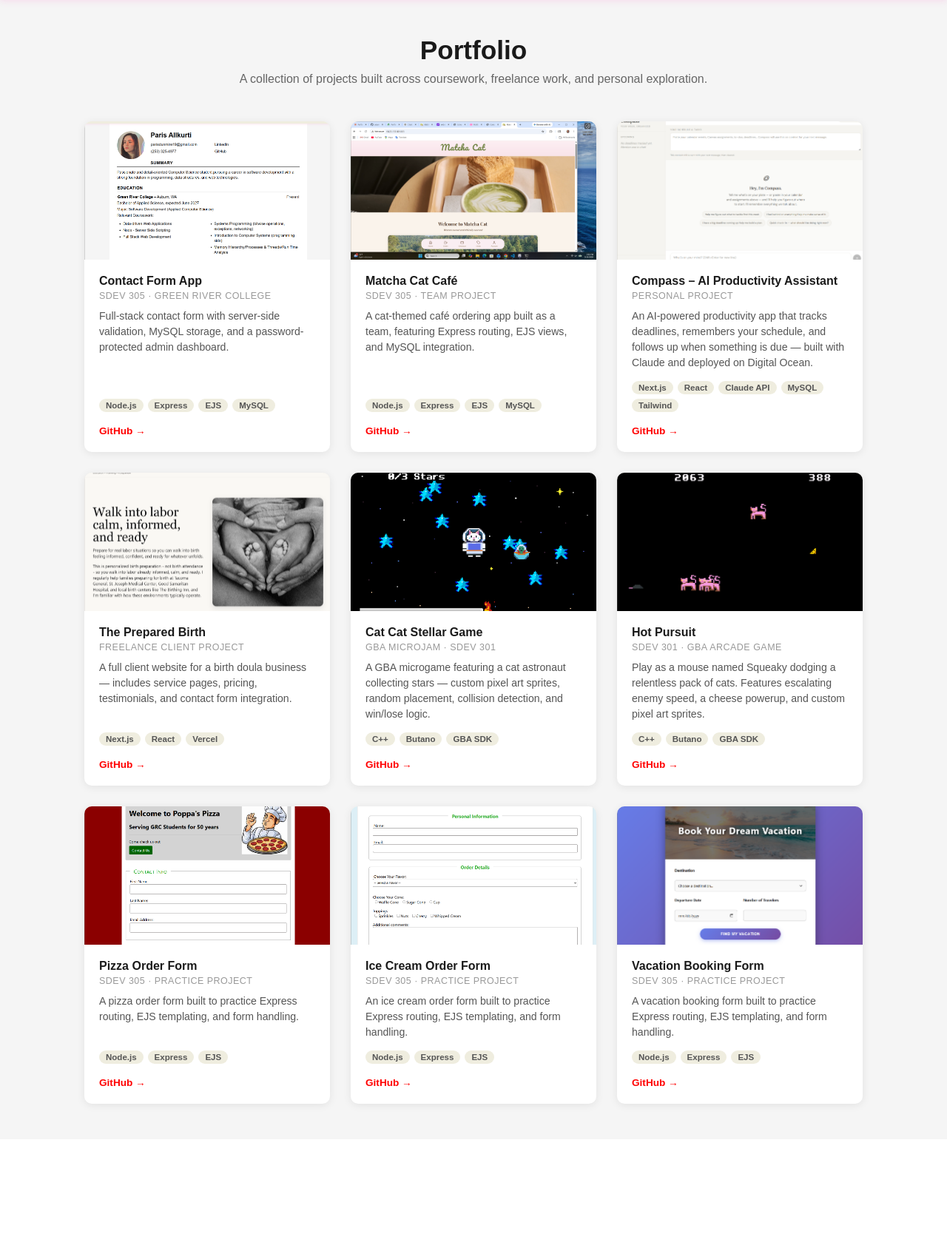
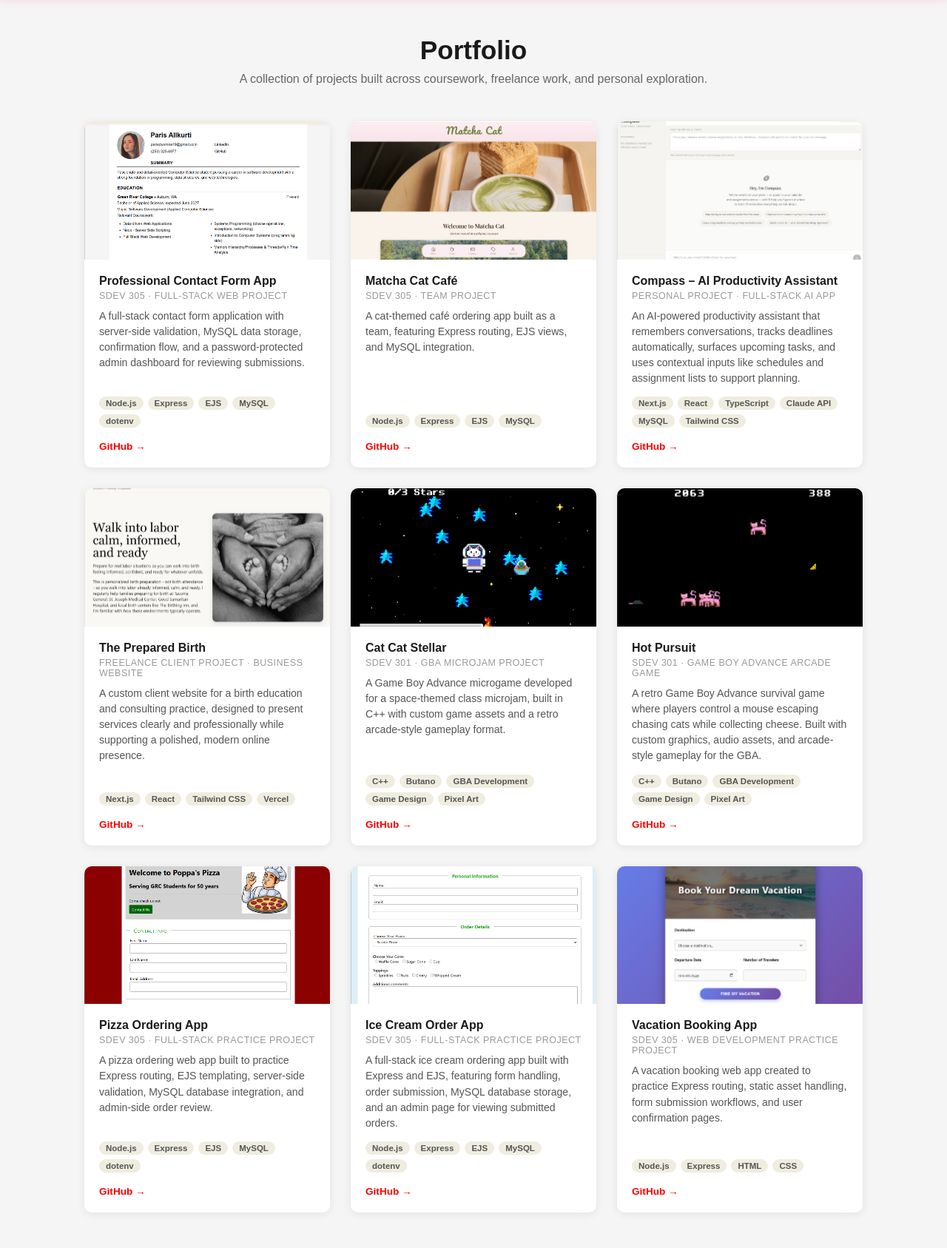
Before and after one commit to pdunmire-pcd/contact-form, a Node server app: page /portfolio in a window 1280 px wide. Shown: the part 56-1743 px from the top of the page at 74% size. Before the commit the page ends 1556 px from the top, so only its background shows below. Run offline with Node 20, Linux system fonts and the light colour scheme.

Commit message:
portfolio page updates

```diff
--- a/views/portfolio.ejs
+++ b/views/portfolio.ejs
@@ -23,11 +23,11 @@
           <img src="/images/contact_form_screenshot.png" alt="Contact form page showing input fields for name, email, and how we met">
         </div>
         <div class="project-body">
-          <h2>Contact Form App</h2>
-          <p class="project-context">SDEV 305 · Green River College</p>
-          <p class="project-desc">Full-stack contact form with server-side validation, MySQL storage, and a password-protected admin dashboard.</p>
+          <h2>Professional Contact Form App</h2>
+          <p class="project-context">SDEV 305 · Full-Stack Web Project</p>
+          <p class="project-desc">A full-stack contact form application with server-side validation, MySQL data storage, confirmation flow, and a password-protected admin dashboard for reviewing submissions.</p>
           <div class="project-tags">
-            <span>Node.js</span><span>Express</span><span>EJS</span><span>MySQL</span>
+            <span>Node.js</span><span>Express</span><span>EJS</span><span>MySQL</span><span>dotenv</span>
           </div>
           <div class="project-links">
             <a href="https://github.com/pdunmire-pcd/contact-form" target="_blank">GitHub →</a>
@@ -58,10 +58,10 @@
         </div>
         <div class="project-body">
           <h2>Compass – AI Productivity Assistant</h2>
-          <p class="project-context">Personal Project</p>
-          <p class="project-desc">An AI-powered productivity app that tracks deadlines, remembers your schedule, and follows up when something is due — built with Claude and deployed on Digital Ocean.</p>
+          <p class="project-context">Personal Project · Full-Stack AI App</p>
+          <p class="project-desc">An AI-powered productivity assistant that remembers conversations, tracks deadlines automatically, surfaces upcoming tasks, and uses contextual inputs like schedules and assignment lists to support planning.</p>
           <div class="project-tags">
-            <span>Next.js</span><span>React</span><span>Claude API</span><span>MySQL</span><span>Tailwind</span>
+            <span>Next.js</span><span>React</span><span>TypeScript</span><span>Claude API</span><span>MySQL</span><span>Tailwind CSS</span>
           </div>
           <div class="project-links">
             <a href="https://github.com/pdunmire-pcd/compass" target="_blank">GitHub →</a>
@@ -75,10 +75,10 @@
         </div>
         <div class="project-body">
           <h2>The Prepared Birth</h2>
-          <p class="project-context">Freelance Client Project</p>
-          <p class="project-desc">A full client website for a birth doula business — includes service pages, pricing, testimonials, and contact form integration.</p>
+          <p class="project-context">Freelance Client Project · Business Website</p>
+          <p class="project-desc">A custom client website for a birth education and consulting practice, designed to present services clearly and professionally while supporting a polished, modern online presence.</p>
           <div class="project-tags">
-            <span>Next.js</span><span>React</span><span>Vercel</span>
+            <span>Next.js</span><span>React</span><span>Tailwind CSS</span><span>Vercel</span>
           </div>
           <div class="project-links">
             <a href="https://github.com/pdunmire-pcd/the-prepared-birth" target="_blank">GitHub →</a>
@@ -91,11 +91,11 @@
           <img src="/images/cat_collect_stars_screenshot.png" alt="Cat Cat Stellar Game screenshot showing a cat astronaut collecting stars on a Game Boy Advance screen">
         </div>
         <div class="project-body">
-          <h2>Cat Cat Stellar Game</h2>
-          <p class="project-context">GBA Microjam · SDEV 301</p>
-          <p class="project-desc">A GBA microgame featuring a cat astronaut collecting stars — custom pixel art sprites, random placement, collision detection, and win/lose logic.</p>
+          <h2>Cat Cat Stellar</h2>
+          <p class="project-context">SDEV 301 · GBA Microjam Project</p>
+          <p class="project-desc">A Game Boy Advance microgame developed for a space-themed class microjam, built in C++ with custom game assets and a retro arcade-style gameplay format.</p>
           <div class="project-tags">
-            <span>C++</span><span>Butano</span><span>GBA SDK</span>
+            <span>C++</span><span>Butano</span><span>GBA Development</span><span>Game Design</span><span>Pixel Art</span>
           </div>
           <div class="project-links">
             <a href="https://github.com/pdunmire-pcd/microjam" target="_blank">GitHub →</a>
@@ -109,10 +109,10 @@
         </div>
         <div class="project-body">
           <h2>Hot Pursuit</h2>
-          <p class="project-context">SDEV 301 · GBA Arcade Game</p>
-          <p class="project-desc">Play as a mouse named Squeaky dodging a relentless pack of cats. Features escalating enemy speed, a cheese powerup, and custom pixel art sprites.</p>
+          <p class="project-context">SDEV 301 · Game Boy Advance Arcade Game</p>
+          <p class="project-desc">A retro Game Boy Advance survival game where players control a mouse escaping chasing cats while collecting cheese. Built with custom graphics, audio assets, and arcade-style gameplay for the GBA.</p>
           <div class="project-tags">
-            <span>C++</span><span>Butano</span><span>GBA SDK</span>
+            <span>C++</span><span>Butano</span><span>GBA Development</span><span>Game Design</span><span>Pixel Art</span>
           </div>
           <div class="project-links">
             <a href="https://github.com/pdunmire-pcd/hot-pursuit" target="_blank">GitHub →</a>
@@ -125,11 +125,11 @@
           <img src="/images/pizza_form.png" alt="Pizza order form showing topping selections and order submission">
         </div>
         <div class="project-body">
-          <h2>Pizza Order Form</h2>
-          <p class="project-context">SDEV 305 · Practice Project</p>
-          <p class="project-desc">A pizza order form built to practice Express routing, EJS templating, and form handling.</p>
+          <h2>Pizza Ordering App</h2>
+          <p class="project-context">SDEV 305 · Full-Stack Practice Project</p>
+          <p class="project-desc">A pizza ordering web app built to practice Express routing, EJS templating, server-side validation, MySQL database integration, and admin-side order review.</p>
           <div class="project-tags">
-            <span>Node.js</span><span>Express</span><span>EJS</span>
+            <span>Node.js</span><span>Express</span><span>EJS</span><span>MySQL</span><span>dotenv</span>
           </div>
           <div class="project-links">
             <a href="https://github.com/pdunmire-pcd/pizza" target="_blank">GitHub →</a>
@@ -142,11 +142,11 @@
           <img src="/images/icecream_form.png" alt="Ice cream order form showing flavor and topping selections">
         </div>
         <div class="project-body">
-          <h2>Ice Cream Order Form</h2>
-          <p class="project-context">SDEV 305 · Practice Project</p>
-          <p class="project-desc">An ice cream order form built to practice Express routing, EJS templating, and form handling.</p>
+          <h2>Ice Cream Order App</h2>
+          <p class="project-context">SDEV 305 · Full-Stack Practice Project</p>
+          <p class="project-desc">A full-stack ice cream ordering app built with Express and EJS, featuring form handling, order submission, MySQL database storage, and an admin page for viewing submitted orders.</p>
           <div class="project-tags">
-            <span>Node.js</span><span>Express</span><span>EJS</span>
+            <span>Node.js</span><span>Express</span><span>EJS</span><span>MySQL</span><span>dotenv</span>
           </div>
           <div class="project-links">
             <a href="https://github.com/pdunmire-pcd/ice-cream" target="_blank">GitHub →</a>
@@ -159,11 +159,11 @@
           <img src="/images/vacation_booker.png" alt="Vacation booking form showing destination and date selection fields">
         </div>
         <div class="project-body">
-          <h2>Vacation Booking Form</h2>
-          <p class="project-context">SDEV 305 · Practice Project</p>
-          <p class="project-desc">A vacation booking form built to practice Express routing, EJS templating, and form handling.</p>
+          <h2>Vacation Booking App</h2>
+          <p class="project-context">SDEV 305 · Web Development Practice Project</p>
+          <p class="project-desc">A vacation booking web app created to practice Express routing, static asset handling, form submission workflows, and user confirmation pages.</p>
           <div class="project-tags">
-            <span>Node.js</span><span>Express</span><span>EJS</span>
+            <span>Node.js</span><span>Express</span><span>HTML</span><span>CSS</span>
           </div>
           <div class="project-links">
             <a href="https://github.com/pdunmire-pcd/vacation-booking-form" target="_blank">GitHub →</a>
@@ -173,6 +173,5 @@
 
     </div>
   </div>
-
 </body>
 </html>
```
Also changed, not shown: public/images/matcha_cat_screenshot.png.
